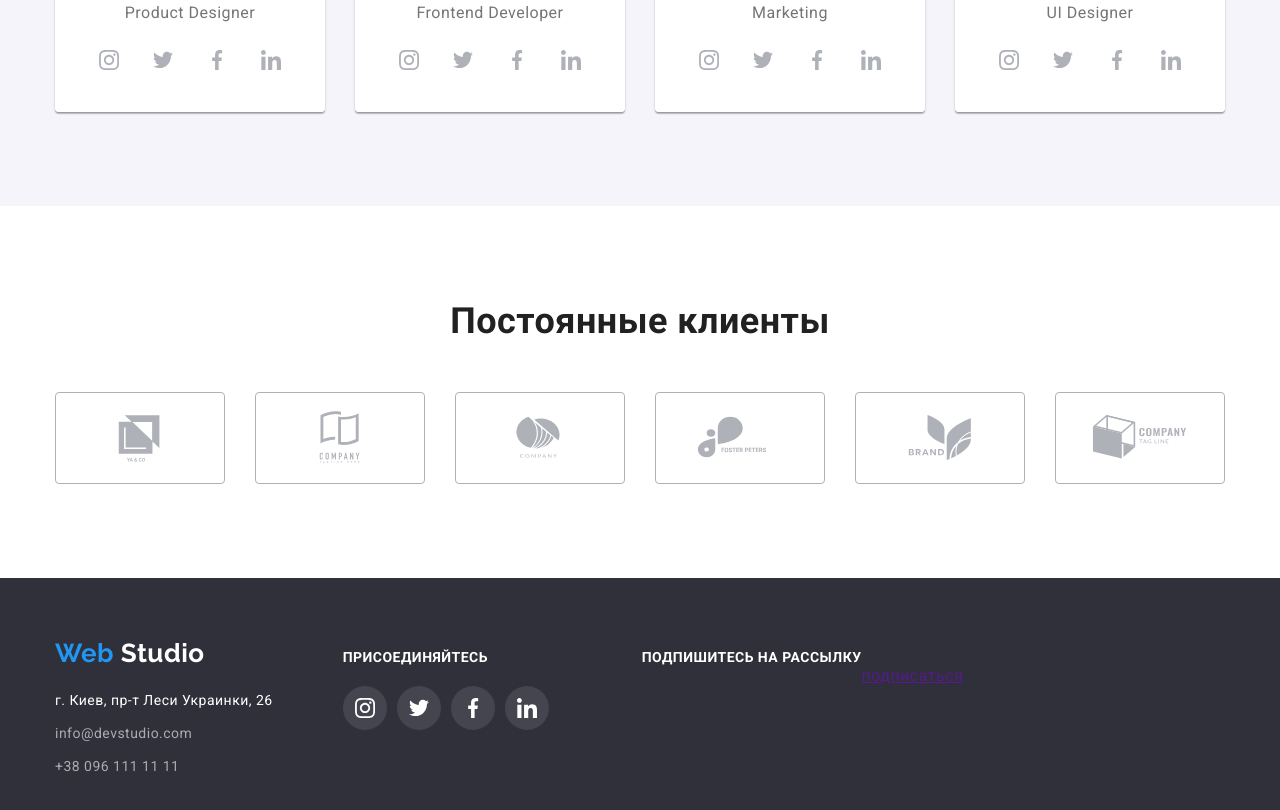
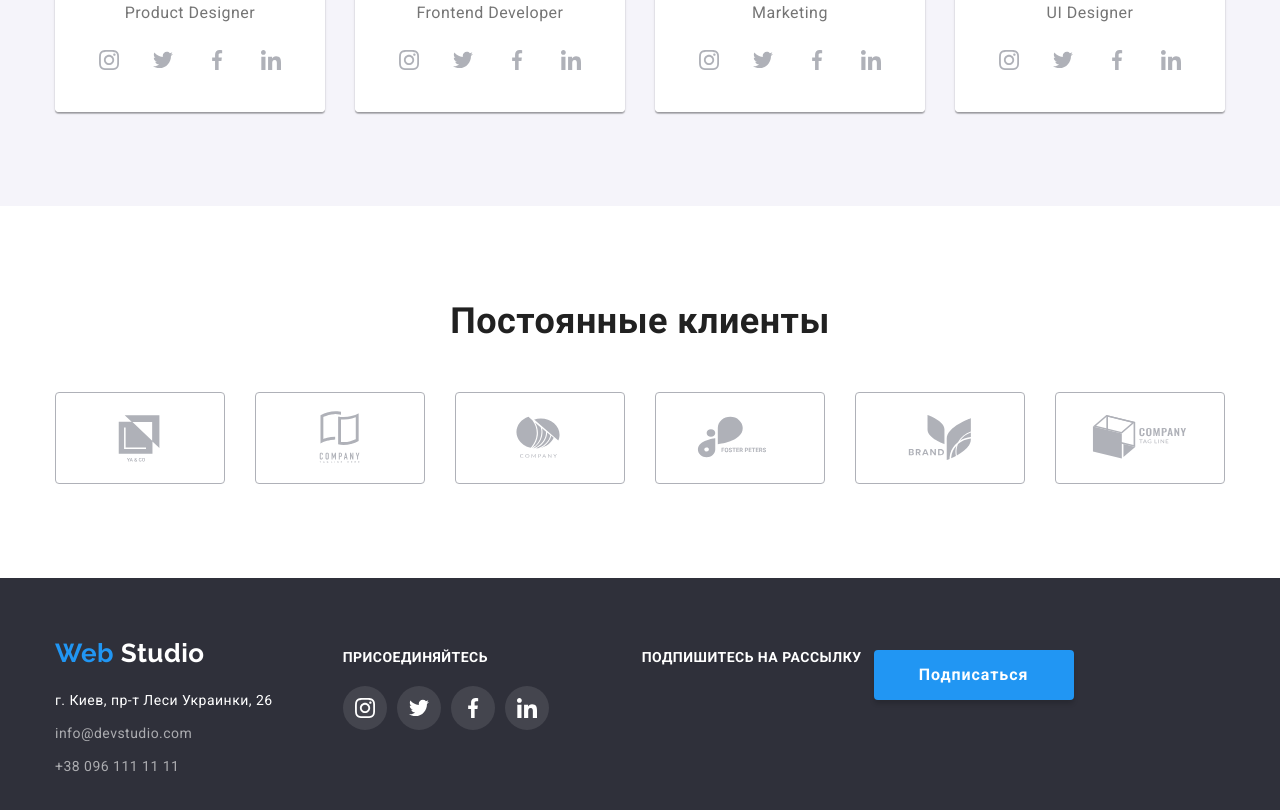
Before and after one commit to vitekkez/goit-markup-hw-05, a plain HTML site: page index.html in a window 1280 px wide. Shown: the part 2095-2905 px from the top of the page. Drawn offline with nearby package versions, Linux system fonts and the light colour scheme.

Commit message:
підписка

```diff
--- a/css/styles.css
+++ b/css/styles.css
@@ -477,8 +477,29 @@ img {
 
 .aside-subscription {
 	display: flex;
-	align-items: flex-end;
 	margin-left: 93px;
+}
+
+.aside-subscrition.link {
+	display: flex;
+	justify-content: center;
+	align-items: center;
+	margin-left: 12px;
+	color: var(--primary-white-color);
+	background-color: var(--accent-color);
+	width: 200px;
+	height: 50px;
+	border-radius: 4px;
+
+	font-weight: 700;
+	font-size: 16px;
+	line-height: 1.88;
+	letter-spacing: 0.06em;
+
+	box-shadow: 0px 4px 4px rgba(0, 0, 0, 0.15);
+}
+
+.aside-subscrition::after {
 }
 
 .aside .team-social-link {
--- a/index.html
+++ b/index.html
@@ -662,7 +662,12 @@
 				</div>
 				<div class="aside-subscription">
 					<p class="aside-par">подпишитесь на рассылку</p>
-					<a href="">подписаться</a>
+					<a
+						href=""
+						class="aside-subscrition link"
+					>
+						Подписаться
+					</a>
 				</div>
 			</div>
 		</footer>
```
